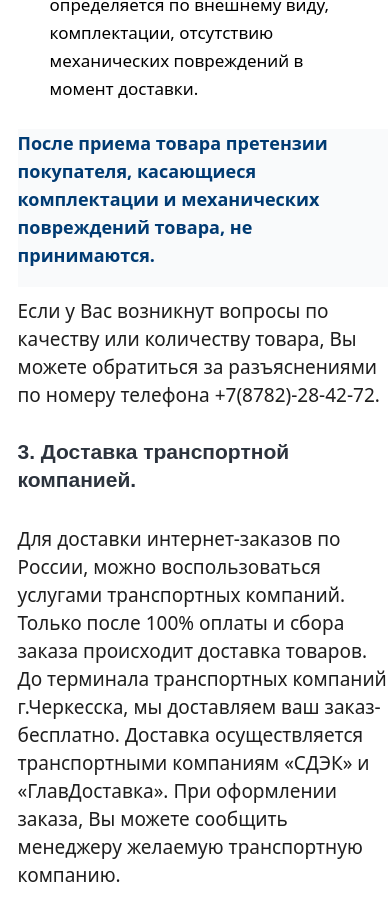
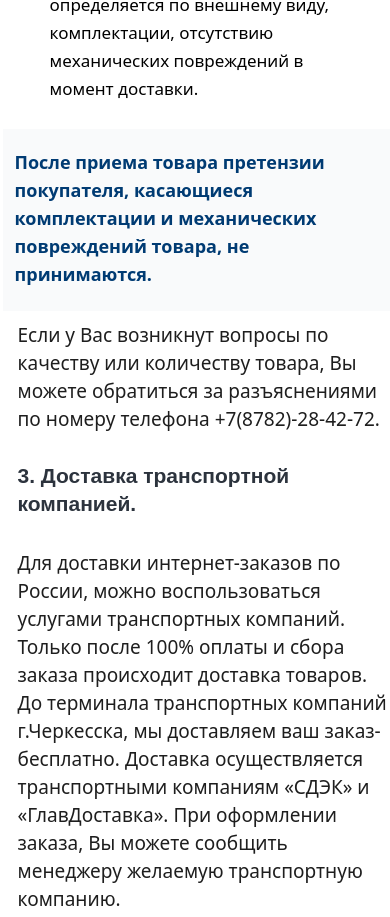
Before and after one commit to Temurprogram77/Hardware_store, a React (Vite) app: page /delivery in a window 390 px wide. Shown: the part 2315-3232 px from the top of the page. Built offline with nearby package versions, Linux system fonts and the light colour scheme.

Commit message:
dostovka midea tuadi

```diff
--- a/src/pages/Delivery.tsx
+++ b/src/pages/Delivery.tsx
@@ -58,8 +58,8 @@ const Delivery = () => {
               <li className='list-disc !hover:text-[#1e1e1e] marker:text-red-500 md:text-[14px] md:w-[1150px] leading-7 font-sans text-[17px] w-[320px]'>Выгрузка и подъем товара на этаж не входят в стоимость доставки.</li>
               <li className='list-disc !hover:text-[#1e1e1e] marker:text-red-500 md:text-[14px] md:w-[1150px] leading-7 font-sans text-[17px] w-[320px]'>Прием товара с доставкой определяется по внешнему виду, комплектации, отсутствию механических повреждений в момент доставки.</li>
             </ul>
-            <div className='bg-[#f9fafb] md:h-[45px] flex items-center md:w-[990px] w-[390vpx]'>
-              <p className='text-[#003b73] relative  md:left-[33px]  md:top-2.5 font-sans text-[18px]  leading-7 !font-bold md:text-[15px]'>После приема товара претензии покупателя, касающиеся комплектации и механических повреждений товара, не принимаются.</p>
+            <div className='bg-[#f9fafb] md:h-[45px] flex items-center md:w-[990px] w-[387px] relative md:left-[3px] left-[-15px] p-3'>
+              <p className='text-[#003b73] relative top-[7px] md:left-[17px]  md:top-2.5 font-sans text-[18px]  leading-7 !font-bold md:text-[15px]'>После приема товара претензии покупателя, касающиеся комплектации и механических повреждений товара, не принимаются.</p>
             </div>
             <p className='md:text-[15px] text-[#1e1e1e] leading-7 font-sans text-[19px]'>Если у Вас возникнут вопросы по качеству или количеству товара, Вы можете обратиться за разъяснениями по номеру телефона +7(8782)-28-42-72.</p>
             <p className='text-[#2c333d] text-[21px] leading-7 !font-bold md:text-[16px]'>3. Доставка транспортной компанией.</p>
```
